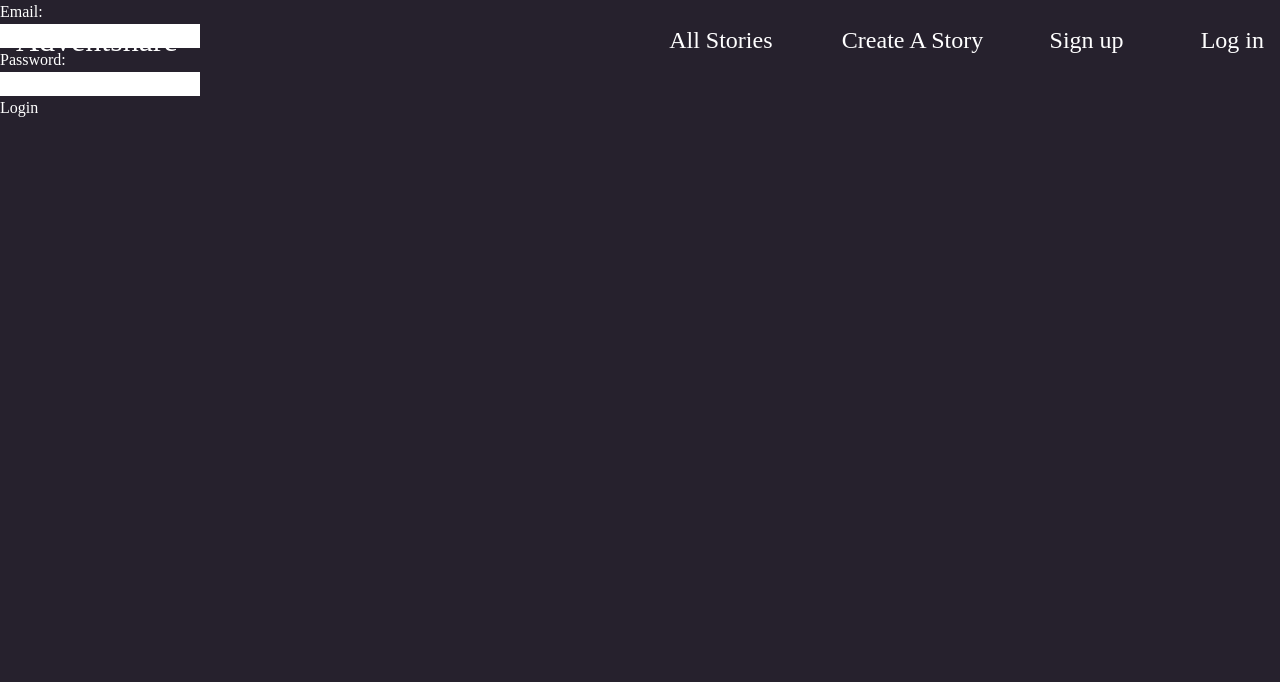
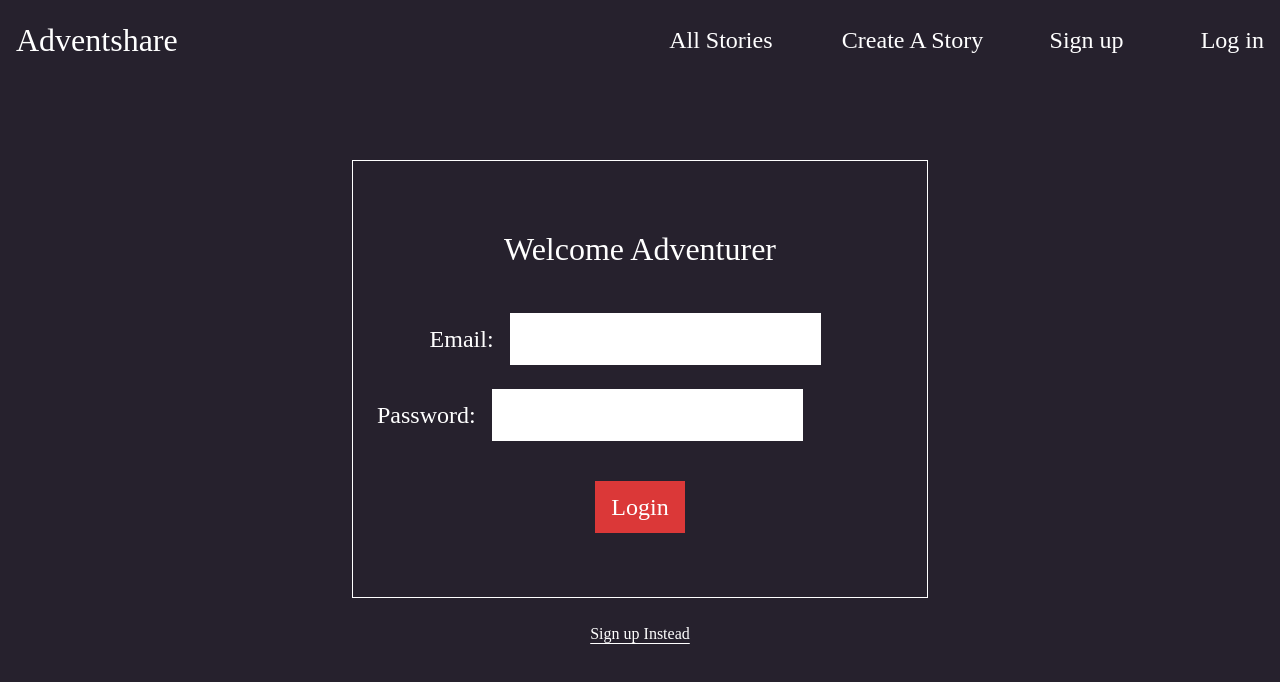
Before and after one commit to jpdotdev/adventshare-frontend, a React (Create React App) app: page /login in a window 1280 px wide. Shown: the top 682 px of the page. Built offline with nearby package versions, Linux system fonts and the light colour scheme.

Commit message:
style login page

```diff
--- a/src/components/Login.js
+++ b/src/components/Login.js
@@ -1,6 +1,9 @@
 import React, { useState } from "react";
 import Adventshare from "../APIs/Adventshare";
 import useLocalState from "../hooks/useLocalStorage";
+import { Link } from "react-router-dom";
+
+import "../styles/login-signup.css";
 
 const Login = () => {
   const [email, setEmail] = useState("");
@@ -33,27 +36,43 @@ const Login = () => {
   };
 
   return (
-    <form onSubmit={handleSubmit}>
-      <label>
-        <p>Email:</p>
+    <div className="flex flex-col items-center">
+      <form
+        onSubmit={handleSubmit}
+        className="login-signup mt-[10rem] mb-6 mx-auto px-6 py-16 border border-white w-[80%] max-w-xl text-center font-CinzelDeco"
+      >
+        <p className="welcomels mb-10">Welcome Adventurer</p>
+        <label className="flex flex-row mx-auto m-6 w-4/5 items-center">
+          <p className="mr-4">Email:</p>
           <input
             value={email}
             type="email"
             onChange={(e) => setEmail(e.target.value)}
+            className="font-Fauna text-dkpurple p-2"
           />
         </label>
-      <label>
-        <p>Password:</p>
+        <label className="flex flex-row mx-auto mb-10 items-center">
+          <p className="mr-4">Password:</p>
           <input
             value={password}
             type="password"
             onChange={(e) => setPassword(e.target.value)}
+            className="font-Fauna text-dkpurple p-2"
           />
         </label>
         <div>
-        <button type="submit">Login</button>
+          <button type="submit" className="bg-asred px-4 py-2">
+            Login
+          </button>
         </div>
       </form>
+      <Link
+        to="/signup"
+        className="font-CinzelDeco underline underline-offset-4"
+      >
+        Sign up Instead
+      </Link>
+    </div>
   );
 };
 
--- /dev/null
+++ b/src/styles/login-signup.css
@@ -0,0 +1,7 @@
+.login-signup {
+  font-size: min(3vw, 1.5rem);
+}
+
+.welcomels {
+  font-size: min(4vw, 2rem);
+}
--- a/tailwind.config.js
+++ b/tailwind.config.js
@@ -15,6 +15,8 @@ module.exports = {
     colors: {
       asred: "#DB3838",
       trgray: "RGBA(68, 68, 68, .54)",
+      beige: "#B4A388",
+      dkpurple: "#26212d",
     },
   },
   plugins: [],
```
Lines whose indentation alone changed are shown as unchanged.
